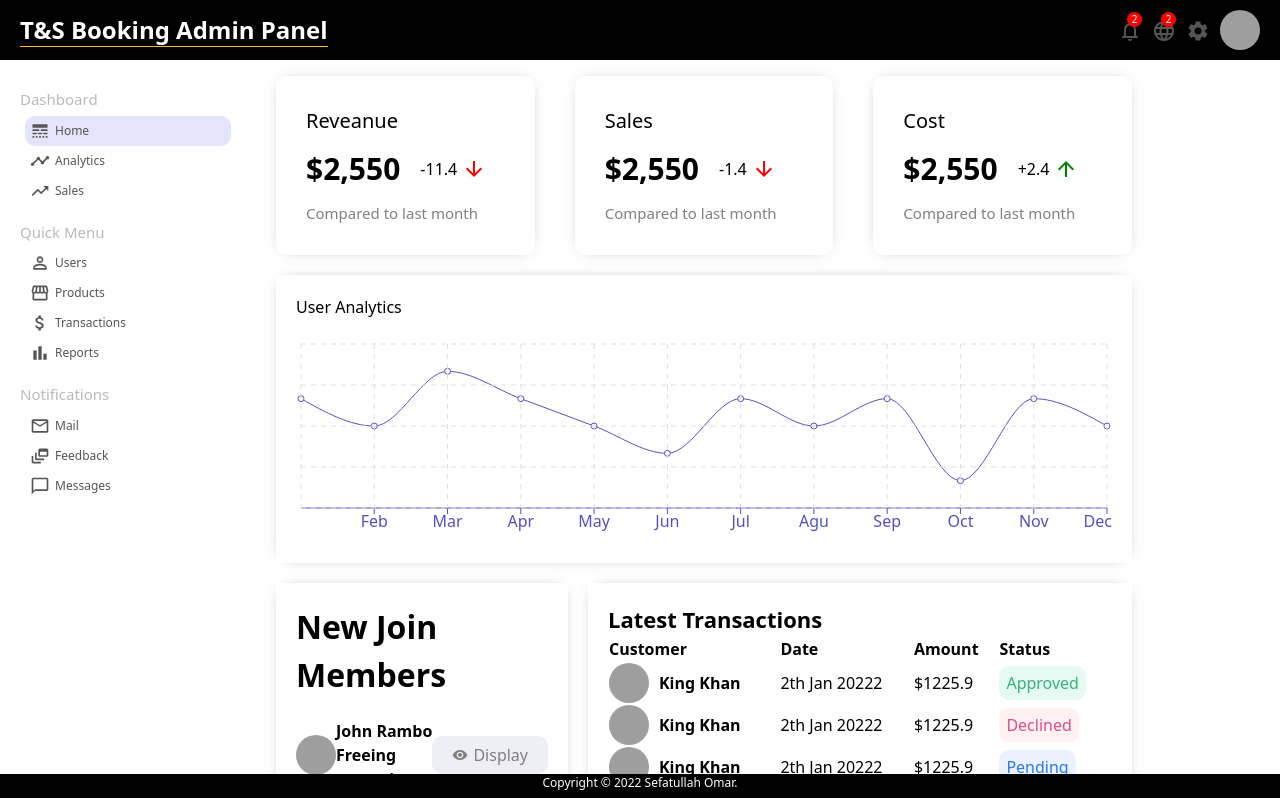
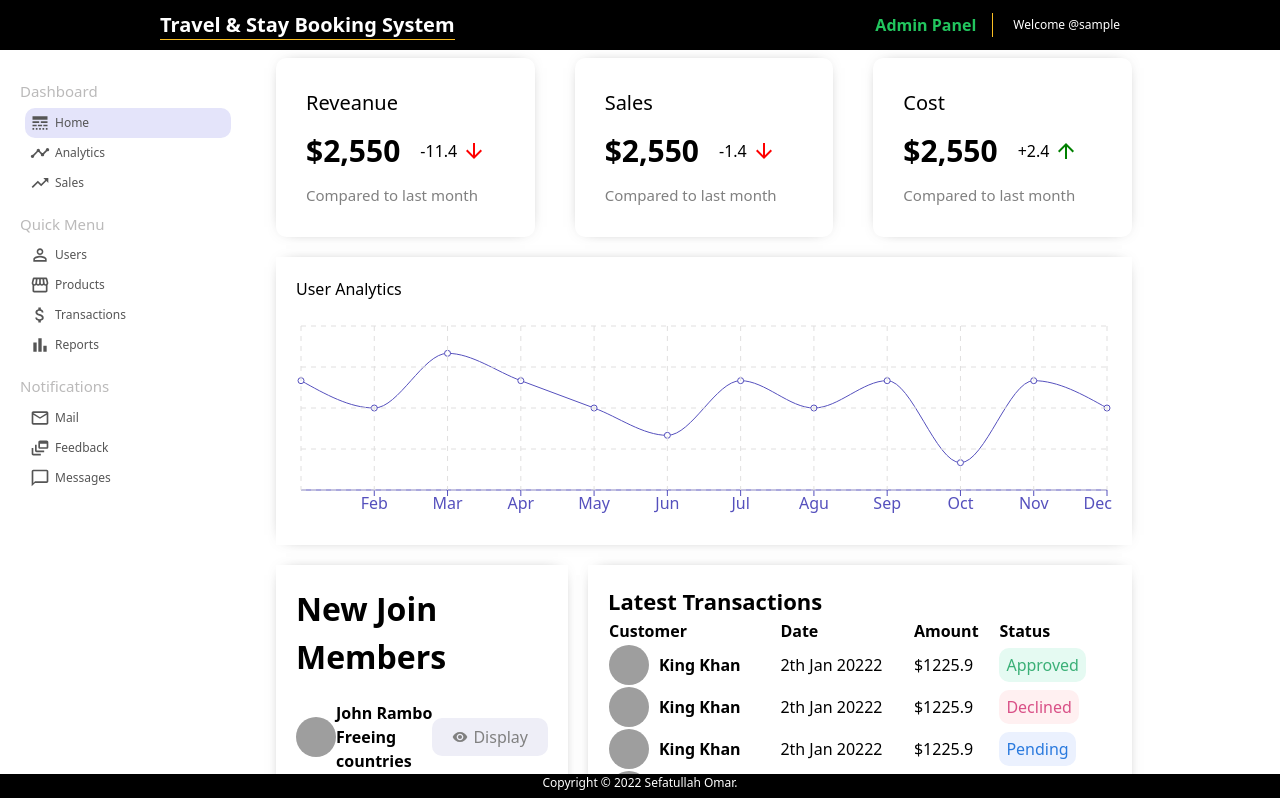
Before and after one commit to osefatul/flight-hotel-reservation-system, a React (Create React App) app in the folder front-end/: page /admin in a window 1280 px wide. Shown: the top 798 px of the page. Built offline with nearby package versions, Linux system fonts and the light colour scheme; sample sign-in values are in the browser's storage; grey boxes are pictures that could not be loaded.

Commit message:
updated the navbar

```diff
--- a/front-end/src/components/Navbar.jsx
+++ b/front-end/src/components/Navbar.jsx
@@ -4,24 +4,27 @@ import {Link} from "react-router-dom"
 import { loginSuccess } from '../features/authSlice/loginSlice';
 import { useDispatch, useSelector } from "react-redux";
 import { useNavigate } from "react-router-dom";
+import { AdminPanelMode, NotAdminPanelMode } from '../features/adminPanel/adminPanel';
 
 function Navbar() {
 
+    const dispatch = useDispatch();
+    const navigate = useNavigate();
+
     //We get user data from localStorage as they are saved there after authentication..
-    //Home page doesn't go thourgh protected routes so it doesn't get user data from there. we need to request user data again.
+    //Home page doesn't go through protected routes so it doesn't get user data from there. we need to request user data again.
     const [users, setUser] = useState(JSON.parse(localStorage.getItem("user")));
     const [userToken, setUserToken] = useState(
         sessionStorage.getItem("accessJWT")
         );
-    const dispatch = useDispatch();
 
-    const {user} = useSelector(state => state.login);
+    const {user} = useSelector(state => state.login);//we are using this to get user from redux
+    const {isAdminPanel} = useSelector(state => state.adminPanelMode);
 
 
     useEffect(() => {
         if(users && userToken) dispatch(loginSuccess(users));
     },[users,userToken ])
-
 
 
     const handleLogout = ()=>{
@@ -30,35 +33,45 @@ function Navbar() {
             window.location.reload()
     }
 
+    const handleAdminPanel = ()=>{
+
+        if (!isAdminPanel) {
+            dispatch(AdminPanelMode())
+            navigate("/admin")
+        }
+
+        else{
+            dispatch(NotAdminPanelMode())
+            navigate("/")
+        }
+    }
 
     return (
-        <div className="text-white h-[80px] bg-black flex flex-col justify-center w-[75%] mx-auto pt-2">
+        <div className="text-white h-[50px] bg-black flex flex-col justify-center w-[75%] mx-auto ">
 
             <div className='w-full flex flex-col sm:flex-row justify-between items-start sm:items-center space-y-2 sm:space-y-0'>
-                <Link to="/">
                 <motion.h1
                     whileHover={{ scale: 1.03 }}
                     whileTap={{ scale: 0.9 }}
-                    className="font-bold border-b border-amber-400 cursor-pointer hover:text-amber-400 text-lg sm:text-2xl" >Travel & Stay Booking System
+                    className="font-bold border-b border-amber-400 cursor-pointer hover:text-amber-400 text-lg sm:text-xl" >
+                        {!isAdminPanel? "Travel & Stay Booking System": "Travel & Stay Admin Panel" }
                 </motion.h1>
-                </Link>
 
                 <div className='flex items-center justify-center space-x-5 '>
-
                     {user.isAdmin && (
-                        <Link to="/admin">
                         <motion.h1
                             whileHover={{ scale: 1.03 }}
                             whileTap={{ scale: 0.9 }}
-                            className='font-bold text-green-500 border-r border-amber-400 pr-4 cursor-pointer hover:text-amber-400 text-md sm:text-xl w-max mx-auto ' >Admin Panel
+                            className='font-bold text-green-500 border-r border-amber-400 pr-4 cursor-pointer hover:text-amber-400 text-md w-max mx-auto '
+                            onClick={handleAdminPanel}
+                            >
+                                {!isAdminPanel? "Admin Panel": "T&S Home" }
                         </motion.h1>
-                        </Link>
                         )
                         }
 
-
                     {userToken && user ?
-                    <div onClick = {handleLogout} className='cursor-pointer text-[12px] sm:text-[16px] hover:text-amber-400'>
+                    <div onClick = {handleLogout} className='cursor-pointer text-[12px] sm:text-md hover:text-amber-400'>
                         Welcome @{user.username}
                     </div> :
                     <div className=" sm:flex space-x-4 border-b border-amber-400">
--- /dev/null
+++ b/front-end/src/features/adminPanel/adminPanel.js
@@ -0,0 +1,29 @@
+import {createSlice} from "@reduxjs/toolkit"
+
+const initialState = {
+    isAdminPanel: false
+}
+
+const adminPanelSlice = createSlice({
+    name: "adminPanel",
+    initialState,
+    reducers: {
+
+        AdminPanelMode: (state,action) => {
+            state.isAdminPanel = true
+        },
+        NotAdminPanelMode: (state,action) => {
+            state.isAdminPanel = false
+        }
+    }
+})
+
+const { reducer, actions} = adminPanelSlice
+
+
+export const {
+    AdminPanelMode,
+    NotAdminPanelMode,
+} = actions
+
+export default reducer
--- a/front-end/src/pages/admin/adminHome/adminHome.jsx
+++ b/front-end/src/pages/admin/adminHome/adminHome.jsx
@@ -11,6 +11,7 @@ import CopyRightMark from "../../../components/CopyRightMark";
 import { useNavigate } from "react-router-dom";
 import { useDispatch, useSelector } from "react-redux";
 import { loginSuccess } from "../../../features/authSlice/loginSlice";
+import Navbar from "../../../components/Navbar";
 
 
 
@@ -32,7 +33,11 @@ function AdminHome() {
 
     <div>
 
-      <Topbar className = "" />
+      {/* <Topbar className = "" />
+       */}
+      <div className = "bg-black sticky z-50 top-0 ">
+        <Navbar  />
+      </div>
 
       <div className="flex w-full">
         <div className="w-[20%]">
--- a/front-end/src/pages/admin/newProduct/NewProduct.jsx
+++ b/front-end/src/pages/admin/newProduct/NewProduct.jsx
@@ -2,12 +2,15 @@ import "./newProduct.css";
 import React from "react";
 import Topbar from "../../../components/adminComponents/components/topbar/Topbar";
 import Sidebar from "../../../components/adminComponents/components/sidebar/Sidebar";
+import Navbar from "../../../components/Navbar";
 
 export default function NewProduct() {
   return (
 
     <div>
-      <Topbar className = "" />
+       <div className = "bg-black sticky z-50 top-0 ">
+        <Navbar  />
+      </div>
 
       <div className="flex w-full">
 
--- a/front-end/src/pages/admin/newUser/NewUser.jsx
+++ b/front-end/src/pages/admin/newUser/NewUser.jsx
@@ -1,12 +1,15 @@
 import React from "react";
 import Sidebar from "../../../components/adminComponents/components/sidebar/Sidebar";
 import Topbar from "../../../components/adminComponents/components/topbar/Topbar";
+import Navbar from "../../../components/Navbar";
 import "./newUser.css";
 function NewUser() {
   return (
     <div>
 
-      <Topbar className = "" />
+    <div className = "bg-black sticky z-50 top-0 ">
+        <Navbar  />
+      </div>
 
       <div className="flex w-full">
         <div className="w-[20%]">
--- a/front-end/src/pages/admin/product/Product.jsx
+++ b/front-end/src/pages/admin/product/Product.jsx
@@ -7,13 +7,16 @@ import { Link } from "react-router-dom";
 import Charts from "../../../components/adminComponents/components/charts/Charts";
 import Topbar from "../../../components/adminComponents/components/topbar/Topbar";
 import Sidebar from "../../../components/adminComponents/components/sidebar/Sidebar";
+import Navbar from "../../../components/Navbar";
 
 
 function Product() {
   return (
 
     <div>
-      <Topbar className = "" />
+      <div className = "bg-black sticky z-50 top-0 ">
+        <Navbar  />
+      </div>
 
       <div className="flex w-full">
           <div className="w-[20%]">
--- a/front-end/src/pages/admin/productList/ProductList.jsx
+++ b/front-end/src/pages/admin/productList/ProductList.jsx
@@ -8,6 +8,7 @@ import { useState } from "react";
 import { productRows } from "../../../dummyData";
 import Topbar from "../../../components/adminComponents/components/topbar/Topbar";
 import Sidebar from "../../../components/adminComponents/components/sidebar/Sidebar";
+import Navbar from "../../../components/Navbar";
 
 function ProductList() {
   const [data, setData] = useState(productRows);
@@ -64,7 +65,9 @@ function ProductList() {
 
   return (
     <div>
-      <Topbar className = "" />
+      <div className = "bg-black sticky z-50 top-0 ">
+        <Navbar  />
+      </div>
 
       <div className="flex w-full">
           <div className="w-[20%]">
--- a/front-end/src/pages/admin/user/User.jsx
+++ b/front-end/src/pages/admin/user/User.jsx
@@ -11,11 +11,14 @@ import {
 import { Link } from "react-router-dom";
 import Topbar from "../../../components/adminComponents/components/topbar/Topbar";
 import Sidebar from "../../../components/adminComponents/components/sidebar/Sidebar";
+import Navbar from "../../../components/Navbar";
 
 function User() {
   return (
     <div>
-      <Topbar className = "" />
+      <div className = "bg-black sticky z-50 top-0 ">
+        <Navbar  />
+      </div>
 
       <div className="flex w-full">
 
--- a/front-end/src/pages/admin/userList/UserList.jsx
+++ b/front-end/src/pages/admin/userList/UserList.jsx
@@ -8,6 +8,7 @@ import { useState } from "react";
 import { userRows } from "../../../dummyData";
 import Topbar from "../../../components/adminComponents/components/topbar/Topbar";
 import Sidebar from "../../../components/adminComponents/components/sidebar/Sidebar";
+import Navbar from "../../../components/Navbar";
 
 export default function UserList() {
   //using state hook in order to comply with changing as we are deleteing rows
@@ -68,7 +69,9 @@ export default function UserList() {
   return (
     <div>
 
-      <Topbar className = "" />
+      <div className = "bg-black sticky z-50 top-0 ">
+        <Navbar  />
+      </div>
 
       <div className="flex w-full">
         <div className="w-[20%]">
--- a/front-end/src/store.js
+++ b/front-end/src/store.js
@@ -3,6 +3,8 @@ import loginReducer from "./features/authSlice/loginSlice"
 import hotelReducer from "./features/hotelSlice/hotelSlice";
 import searchReducer from "./features/searchSlice/searchSlice";
 import roomReducer from "./features/roomSlice/roomSlice";
+import adminPanelReducer from "./features/adminPanel/adminPanel";
+
 
 
 
@@ -12,6 +14,7 @@ const store = configureStore({
         hotels:hotelReducer,
         search:searchReducer,
         rooms:roomReducer,
+        adminPanelMode:adminPanelReducer
         // user: userReducer,
         // openTicket: newTicketReducer,
         // resetPassword: resetPasswordReducer,
```
